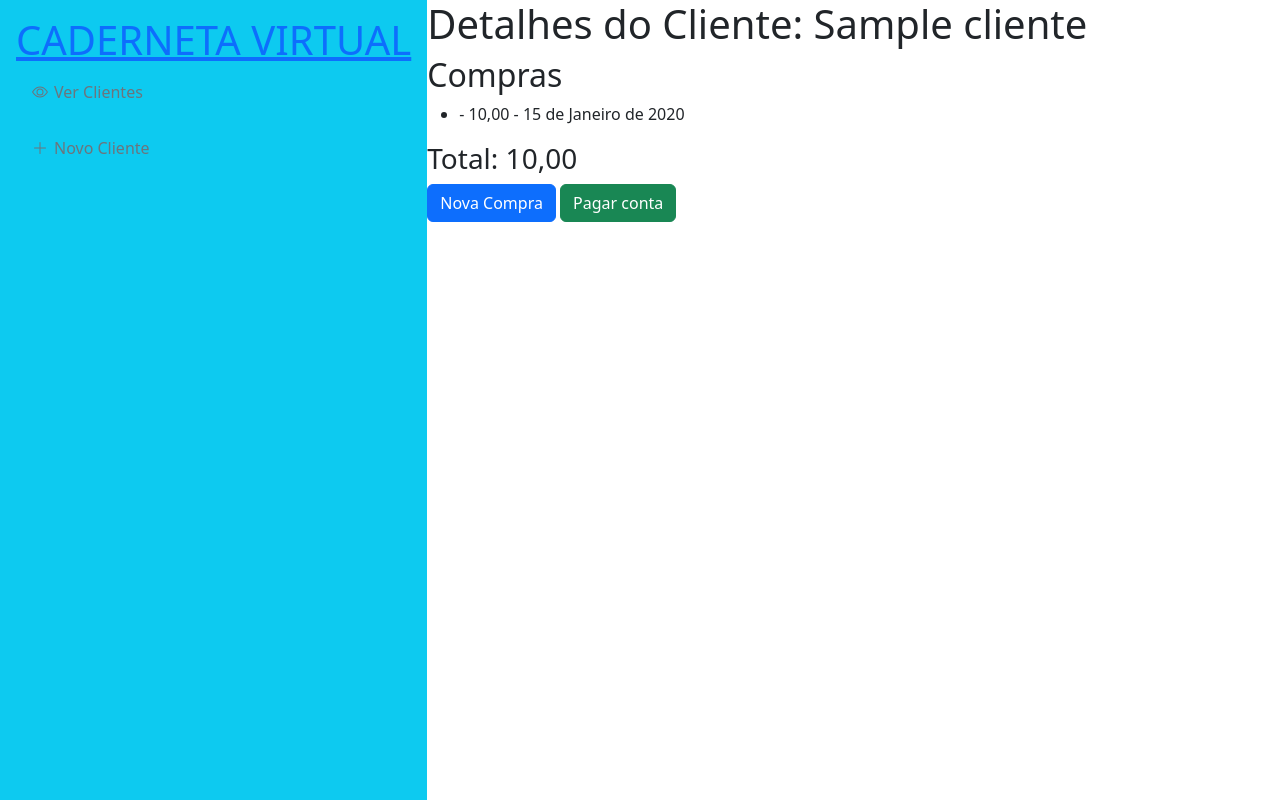
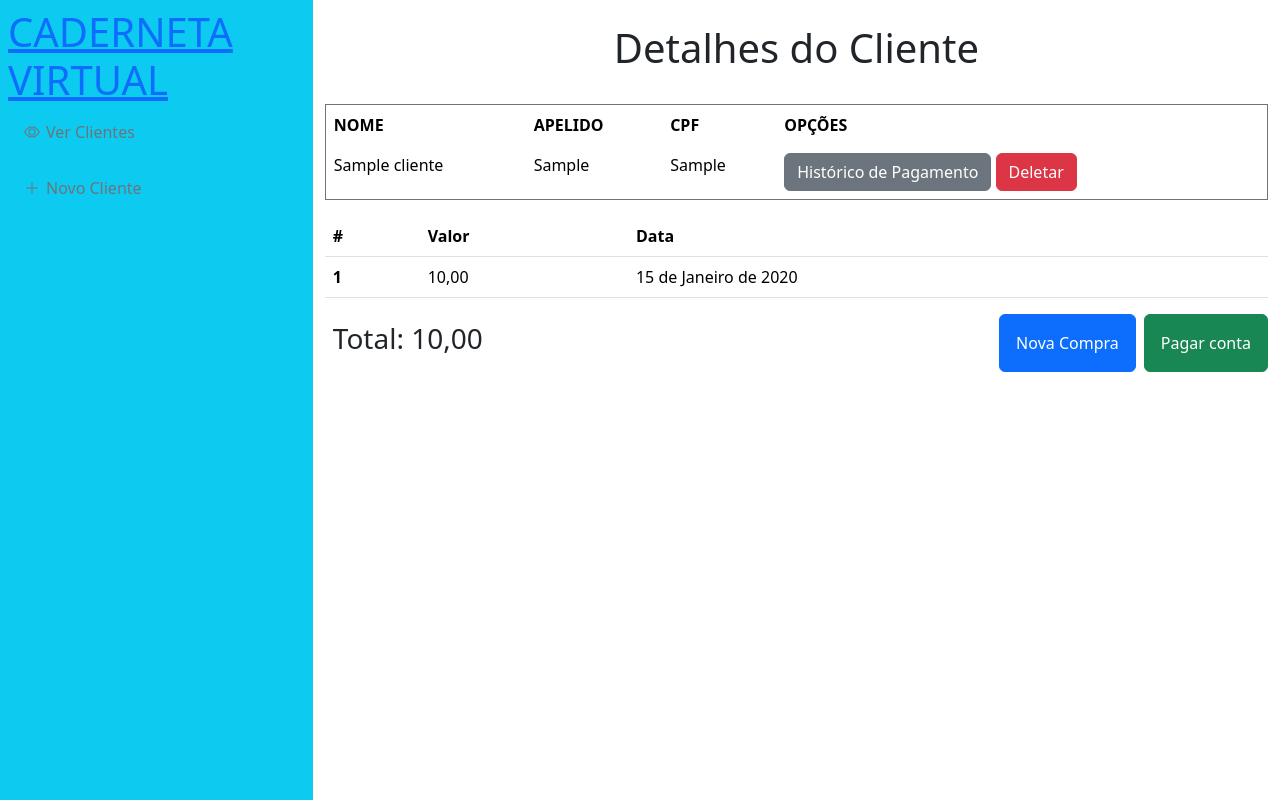
Before and after one commit to AlanTddy/FichasClientes, a Django app: page /cliente/1/ in a window 1280 px wide. Run offline with Django 5.2, Linux system fonts and the light colour scheme; tables that the repository leaves empty hold one stand-in row (values such as "Sample post").

Commit message:
criando tabelas

```diff
--- a/cliente/models.py
+++ b/cliente/models.py
@@ -17,6 +17,7 @@ class Compra(models.Model):
         return {self.valor}
 
 class Historico(models.Model):
+    valorTotal = models.DecimalField(max_digits=10, decimal_places=2)
     totalPago = models.DecimalField(max_digits=10, decimal_places=2)
     dataPagamento = models.DateField(auto_now_add=True)
 
--- a/cliente/templates/cliente/base.html
+++ b/cliente/templates/cliente/base.html
@@ -18,8 +18,8 @@
         />
     </head>
 
-    <body class="d-flex vh-100">
-        <header class="d-flex flex-column p-3 bg-info">
+    <body class="d-flex bd-highlight min-vh-100">
+        <header class="p-2 flex-fill bd-highlight bg-info">
             <h1><a href="{% url 'index' %}" >CADERNETA VIRTUAL</a></h1>
             <ul class="nav nav-pills flex-column mb-auto">
                 <li class="nav-item">
@@ -44,7 +44,7 @@
             </ul>
         </header>
 
-        <main class="content">
+        <main class="content container mt-4">
             {% block content %}
             {% endblock %}
         </main>
--- a/cliente/templates/cliente/detalhe_cliente.html
+++ b/cliente/templates/cliente/detalhe_cliente.html
@@ -2,14 +2,54 @@
 {% block tittle %} Detalhes {% endblock %}
 
 {% block content %}
-    <h1>Detalhes do Cliente: {{ cliente.nome }}</h1>
-    <h2>Compras</h2>
-    <ul>
-        {% for compra in compras %}
-            <li>{{ compra.descricao }} - {{ compra.valor }} - {{ compra.data }}</li>
-        {% endfor %}
-    </ul>
-    <h3>Total: {{ total }}</h3>
-    <a href="{% url 'nova_compra' cliente.id %}" class="btn btn-primary">Nova Compra</a>
-    <a href="{% url 'index' %}" class="btn btn-success">Pagar conta</a>
+    <div class="text-center">
+        <h1> Detalhes do Cliente </h1>
+    </br>
+    </div>
+        <table class="table table-borderless border border-secondary">
+            <thead>
+              <tr>
+                <th scope="col">NOME</th>
+                <th scope="col">APELIDO</th>
+                <th scope="col">CPF</th>
+                <th scope="col">OPÇÕES</th>
+              </tr>
+            </thead>
+            <tbody>
+                <tr>
+                    <td> {{ cliente.nome }} </td>
+                    <td> {{ cliente.apelido }} </td>
+                    <td> {{ cliente.cpf }} </td>
+                    <td>
+                        <a href="{% url 'detalhe_cliente' cliente.id %}" class="btn btn-secondary"> Histórico de Pagamento</a>
+                        <a href="{% url 'detalhe_cliente' cliente.id %}" class="btn btn-danger"> Deletar</a>
+                    </td>
+                </tr>
+            </tbody>
+        </table>
+
+
+    <table class="table">
+        <thead>
+          <tr>
+            <th scope="col">#</th>
+            <th scope="col">Valor</th>
+            <th scope="col">Data</th>
+          </tr>
+        </thead>
+        <tbody>
+            {% for compra in compras %}
+            <tr>
+              <th scope="row">{{ compra.id }}</th>
+              <td>{{ compra.valor }}</td>
+              <td>{{ compra.data }}</td>
+            </tr>
+            {% endfor %}
+        </tbody>
+    </table>
+    <footer class="d-flex bd-highlight">
+        <h3 class="p-2 flex-grow-1 bd-highlight">Total: {{ total }}</h3>
+        <a href="{% url 'nova_compra' cliente.id %}" class="btn btn-primary p-3 bd-highlight me-2">Nova Compra</a>
+        <a href="{% url 'index' %}" class="btn btn-success p-3 bd-highlight">Pagar conta</a>
+    </footer>
 {% endblock %}
--- a/cliente/views.py
+++ b/cliente/views.py
@@ -1,6 +1,6 @@
 from django.shortcuts import render, get_object_or_404, redirect
-from .models import Cliente, Compra
-from .forms import ClienteForm, CompraForm
+from .models import Cliente, Compra, Historico
+from .forms import ClienteForm, CompraForm, HistoricoForm
 
 def index(request):
     return render(request, 'cliente/index.html')
@@ -37,3 +37,6 @@ def nova_compra(request, cliente_id):
     else:
         form = CompraForm()
     return render(request, 'cliente/nova_compra.html', {'cliente': cliente, 'form': form })
+
+def pagar_conta(valor, valorPago):
+    historico = get_object_or_404(Historico)
```
Also changed, not shown: cliente/forms.py (+7 -1 lines), cliente/templates/cliente/lista_clientes.html (+29 -6 lines), cliente/templates/cliente/nova_compra.html (+9 -6 lines).
